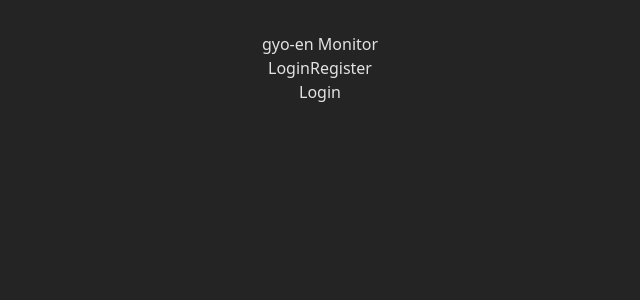
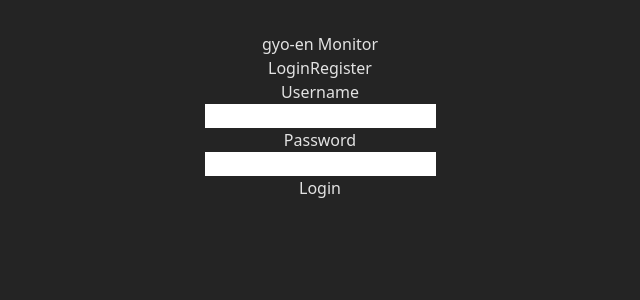
Before and after one commit to alisayeed248/gyo-en, a React (Vite) app in the folder frontend/: page /login in a window 1280 px wide. Shown: the top 300 px of the page, without its empty margins (320-960 px from the left). Built offline with nearby package versions, Linux system fonts and the light colour scheme.

Commit message:
Added basic login page.

```diff
--- a/frontend/src/components/Login.jsx
+++ b/frontend/src/components/Login.jsx
@@ -1,7 +1,22 @@
 function Login() {
   return (
     <div>
-      <div className="justify-center">Login</div>
+      <div className="h-screen flex items-center justify-center">
+        <div>
+          <form>
+            <div>Username</div>
+            <input type="text" className="mb-4"></input>
+
+            <div>Password</div>
+            <input type="password" className="mb-4"></input>
+
+            <div>
+              <button type="submit">Login</button>
+            </div>
+
+          </form>
+        </div>
+      </div>
     </div>
   );
 }
```
